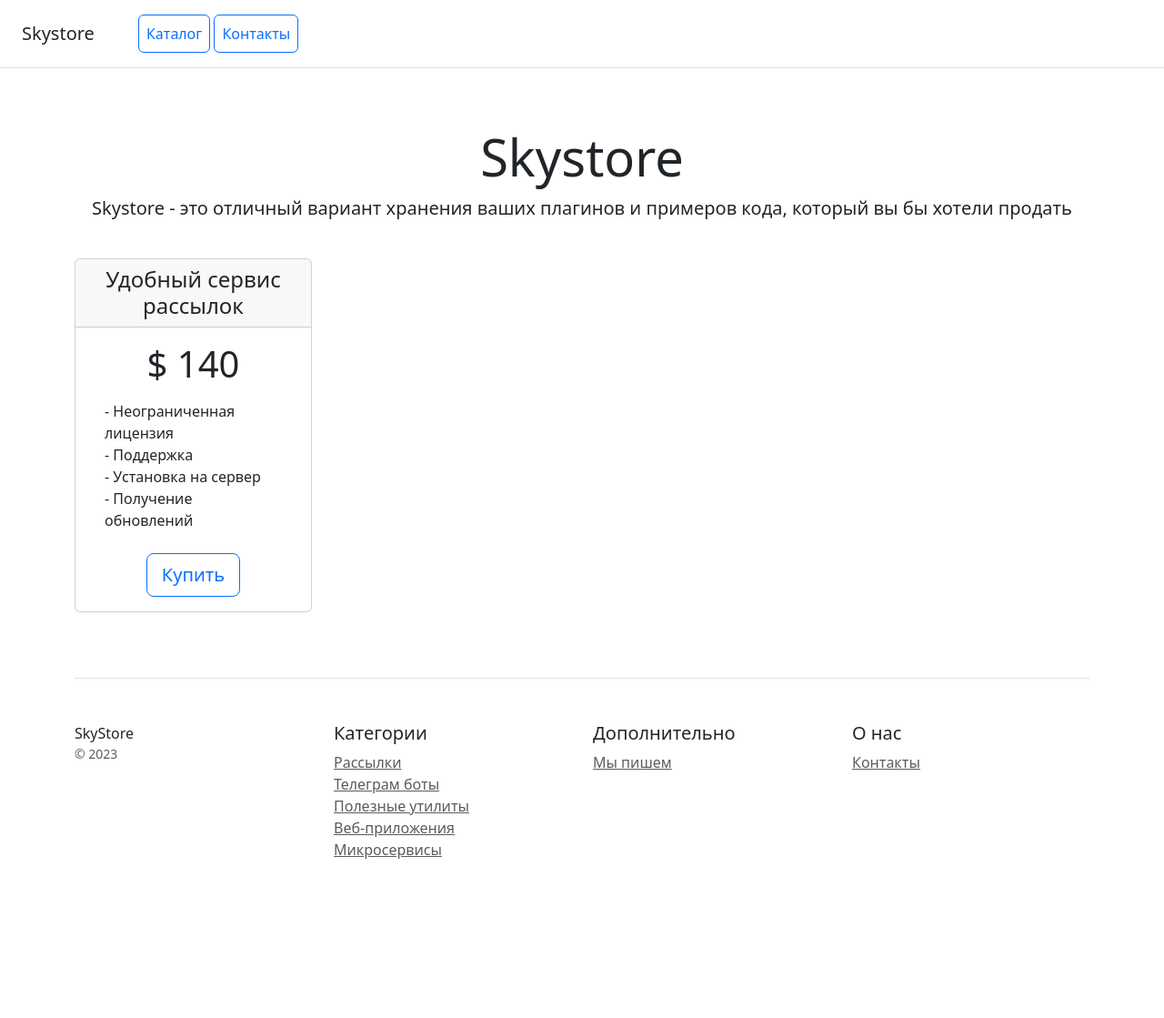
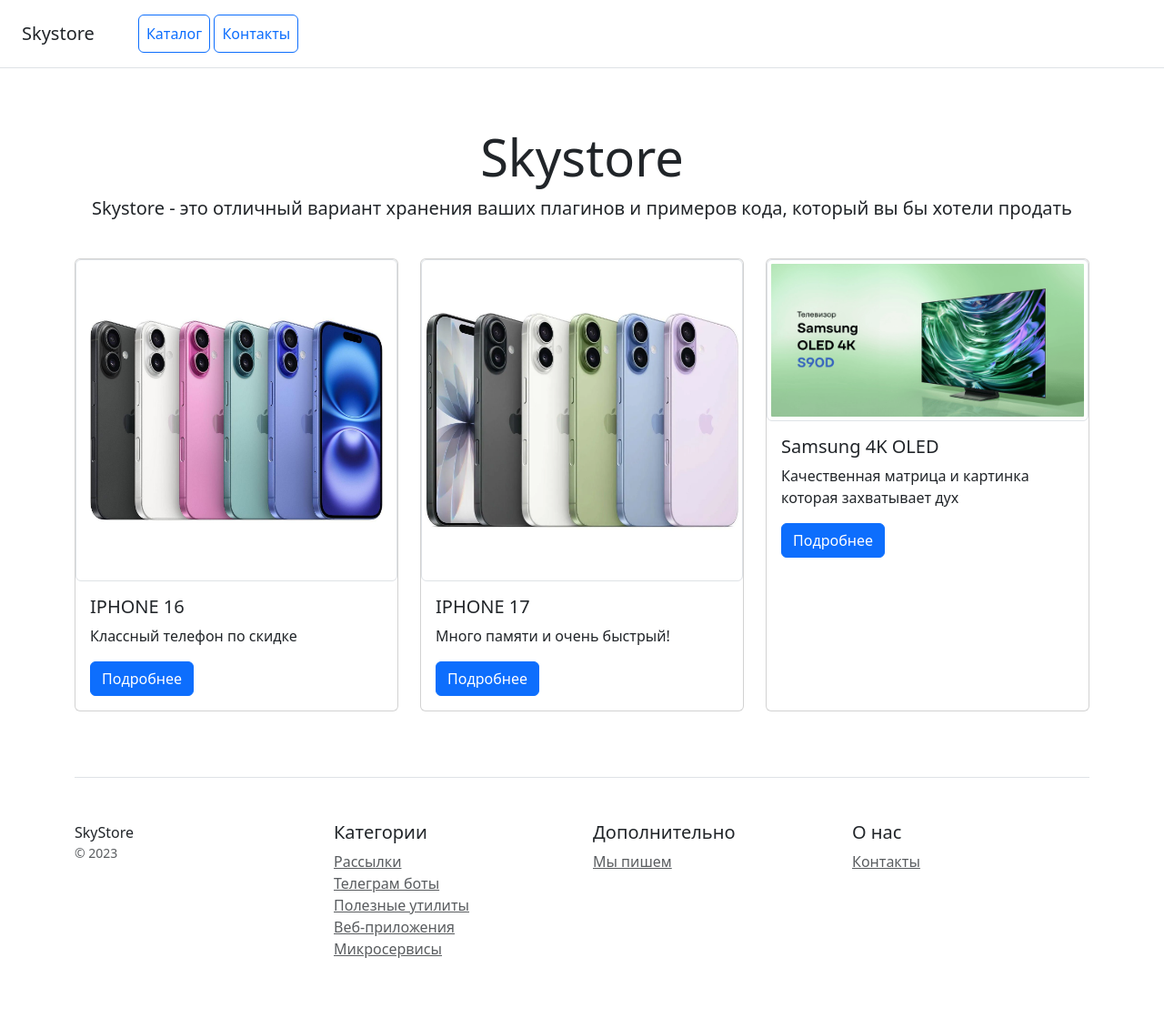
Before and after one commit to vadimsemenov53-crypto/Django_Project_1, a Django app: page /home/ in a window 1280 px wide. Shown: the whole page at 91% size. Before the commit the page ends 944 px from the top, so only its background shows below. Run offline with Django 5.2, Linux system fonts and the light colour scheme; data comes from the database, SQL or seed files in the repository; some libraries are stand-ins or nearby versions.

Commit message:
rebuild home.html and product_detail.html

```diff
--- a/catalog/templates/home.html
+++ b/catalog/templates/home.html
@@ -1,28 +1,24 @@
 {% extends "base.html" %}
+{% load my_tags %}
 
 {% block content %}
 {% include 'header.html' %}
 
 <div class="container">
-    <div class="row text-center">
-        <div class="col-3">
-            <div class="card mb-4 box-shadow">
-                <div class="card-header">
-                    <h4 class="my-0 font-weight-normal">Удобный сервис рассылок</h4>
-                </div>
-                <div class="card-body">
-                    <h1 class="card-title pricing-card-title">$ 140</h1>
-                    <ul class="list-unstyled mt-3 mb-4 text-start m-3">
-                        <li>- Неограниченная лицензия</li>
-                        <li>- Поддержка</li>
-                        <li>- Установка на сервер</li>
-                        <li>- Получение обновлений</li>
-                    </ul>
-                    <button type="button" class="btn btn-lg btn-block btn-outline-primary">Купить</button>
-                </div>
-            </div>
+  <div class="row">
+    {% for product in products %}
+      <div class="col-12 col-md-6 col-lg-4 mb-4">
+        <div class="card h-100">
+          <img src="{{ product.image|media_filter }}" class="img-thumbnail" alt="{{ product.name }}">
+          <div class="card-body">
+            <h5 class="card-title">{{ product.name }}</h5>
+            <p class="card-text">{{ product.description | truncatechars:100 }}</p>
+            <a href="{% url 'catalog:product_detail' product.pk %}" class="btn btn-primary">Подробнее</a>
+          </div>
         </div>
-    </div>
+      </div>
+    {% endfor %}
+  </div>
 </div>
 
 {% endblock %}
--- a/catalog/views.py
+++ b/catalog/views.py
@@ -9,7 +9,12 @@ def home(request):
     for product in last_product:
         print(product.name)
 
-    return render(request, 'home.html')
+    products = Product.objects.all()
+    context = {
+        'products': products,
+    }
+
+    return render(request, 'home.html', context=context)
 
 
 def contacts(request):
```
Also changed, not shown: catalog/templates/product_detail.html (+7 -1 lines), media/image/p3sf4yq19l09z3s83me207ferxavzv9f_OrkhsEC.webp (added).
